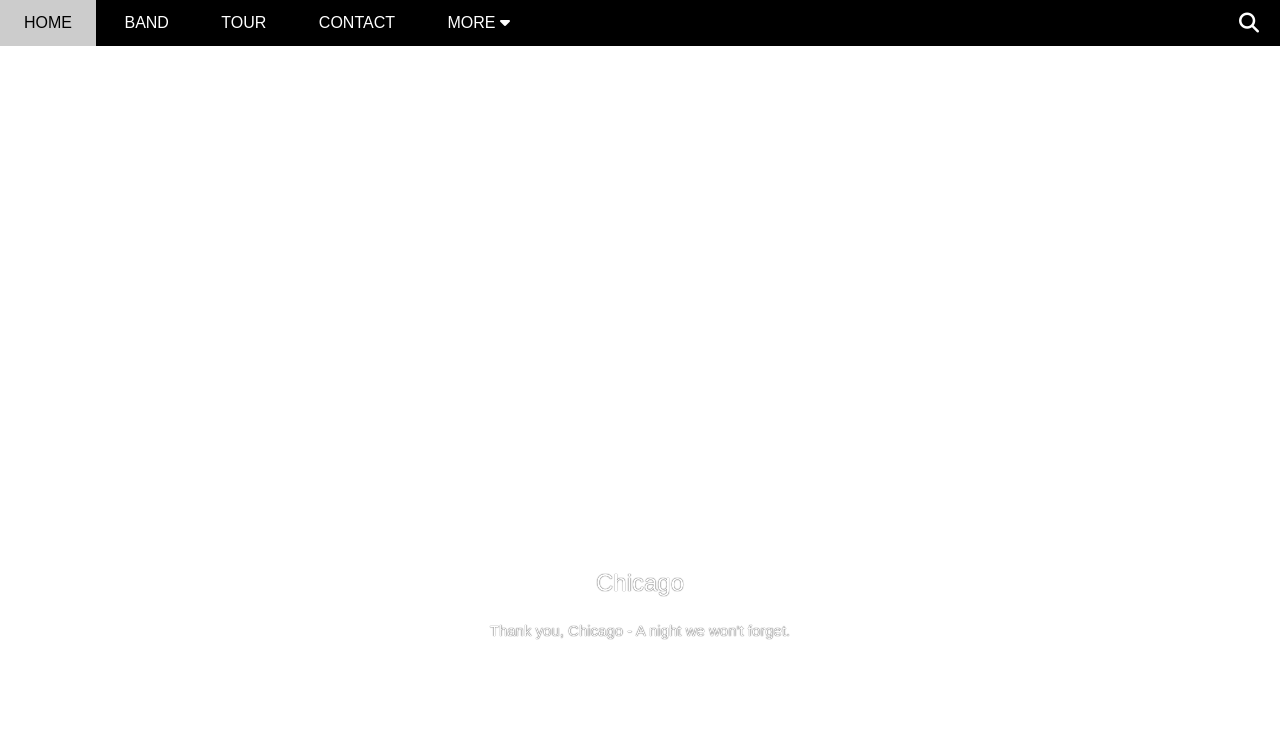
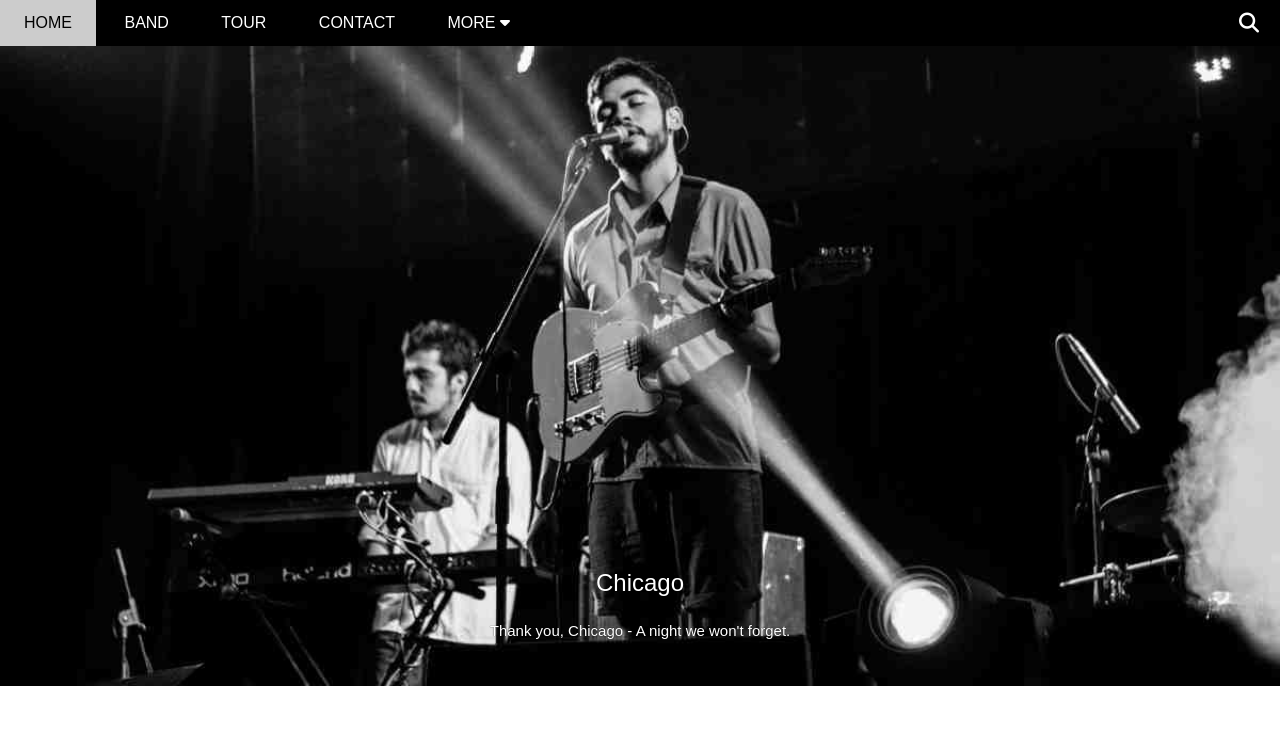
Before and after one commit to sallyvu/web_the_band, a plain HTML site: page index.html in a window 1280 px wide. Shown: the top 747 px of the page. Drawn offline with Linux system fonts and the light colour scheme.

Commit message:
Update style.css

```diff
--- a/assets/css/style.css
+++ b/assets/css/style.css
@@ -204,7 +204,7 @@ CSS these aspects
   position: relative;
   margin-top: 46px;
   padding-top: 50%;
-  background: url("/w3_band/assets/img/slider/slider1.jpeg") center/ cover
+  background: url("/web_the_band/assets/img/slider/slider1.jpeg") center/ cover
     no-repeat;
 }
 #slider .text-content {
```
